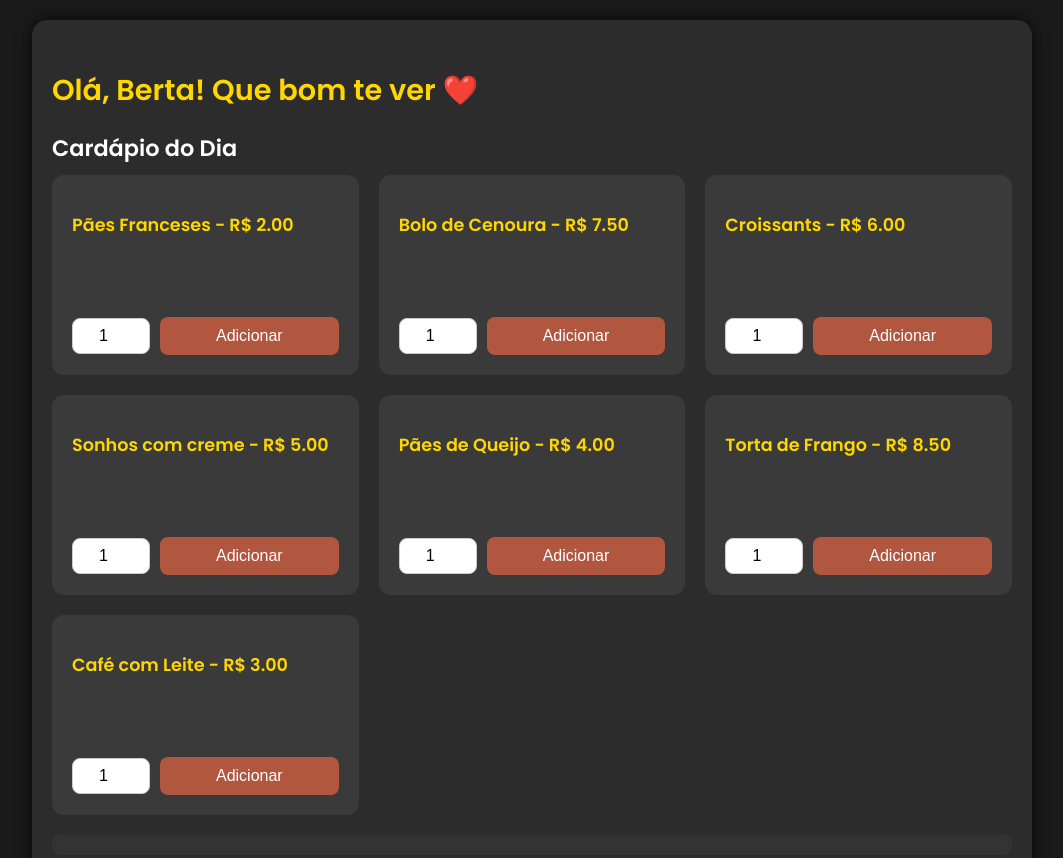
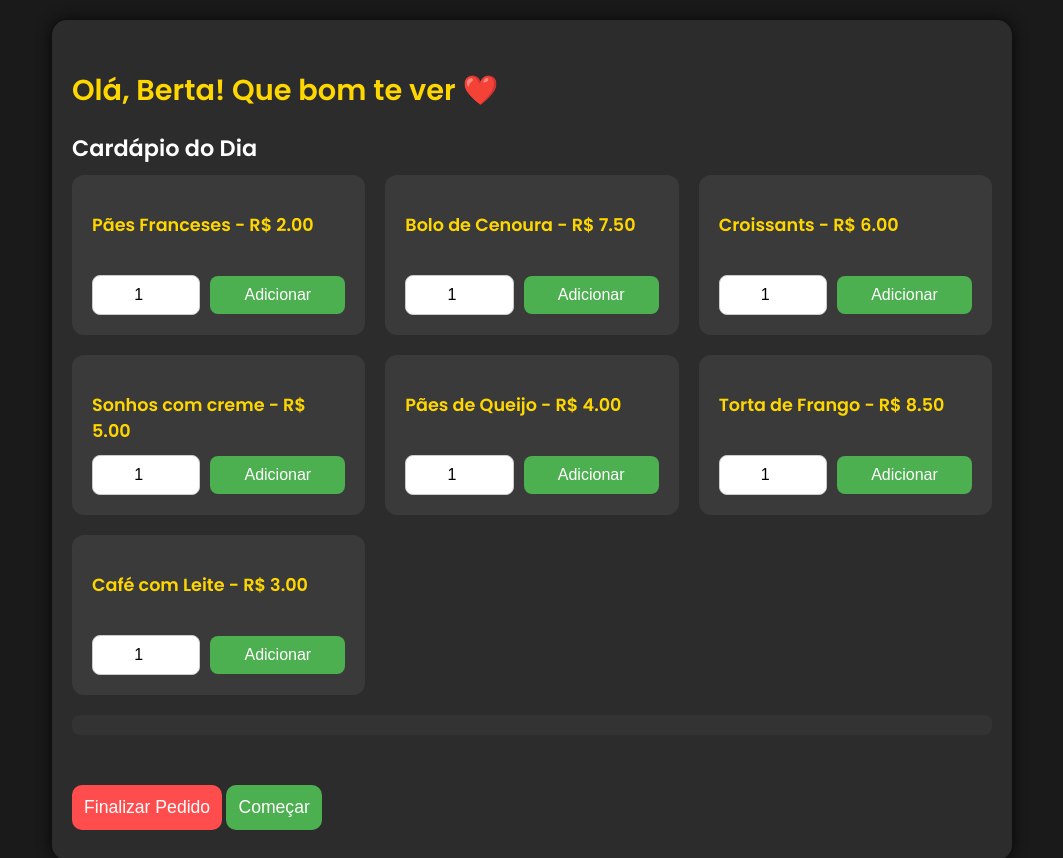
Before and after one commit to elizianeandreia/projeto_padaria, a plain HTML site: page index.html in a window 1280 px wide. Shown: the top 858 px of the page, without its empty margins (108-1171 px from the left). Drawn offline with Linux system fonts and the light colour scheme.

Commit message:
Update estilo.css

```diff
--- a/estilo.css
+++ b/estilo.css
@@ -1,4 +1,8 @@
 @import url('https://fonts.googleapis.com/css2?family=Poppins:wght@400;600&display=swap');
+
+* {
+  box-sizing: border-box;
+}
 
 body {
   font-family: 'Poppins', sans-serif;
@@ -130,14 +134,16 @@ button:hover {
 
 .item-controls {
   display: flex;
+  flex-wrap: wrap;
   gap: 10px;
   align-items: center;
-  flex-wrap: wrap;
+  justify-content: space-between;
 }
 
 .item-controls input[type="number"] {
-  width: 60px;
-  padding: 8px;
+  flex: 1 1 60px;
+  min-width: 60px;
+  padding: 10px;
   font-size: 1rem;
   border-radius: 8px;
   border: 1px solid #ccc;
@@ -147,15 +153,16 @@ button:hover {
 }
 
 .item-controls button {
-  flex: 1;
+  flex: 1 1 auto;
   padding: 10px;
   font-size: 1rem;
   border-radius: 8px;
-  background-color: #b1563f;
+  background-color: #4caf50;
   color: white;
   border: none;
   cursor: pointer;
   transition: background 0.3s;
+  min-width: 100px;
 }
 
 .item-controls button:hover {
```
